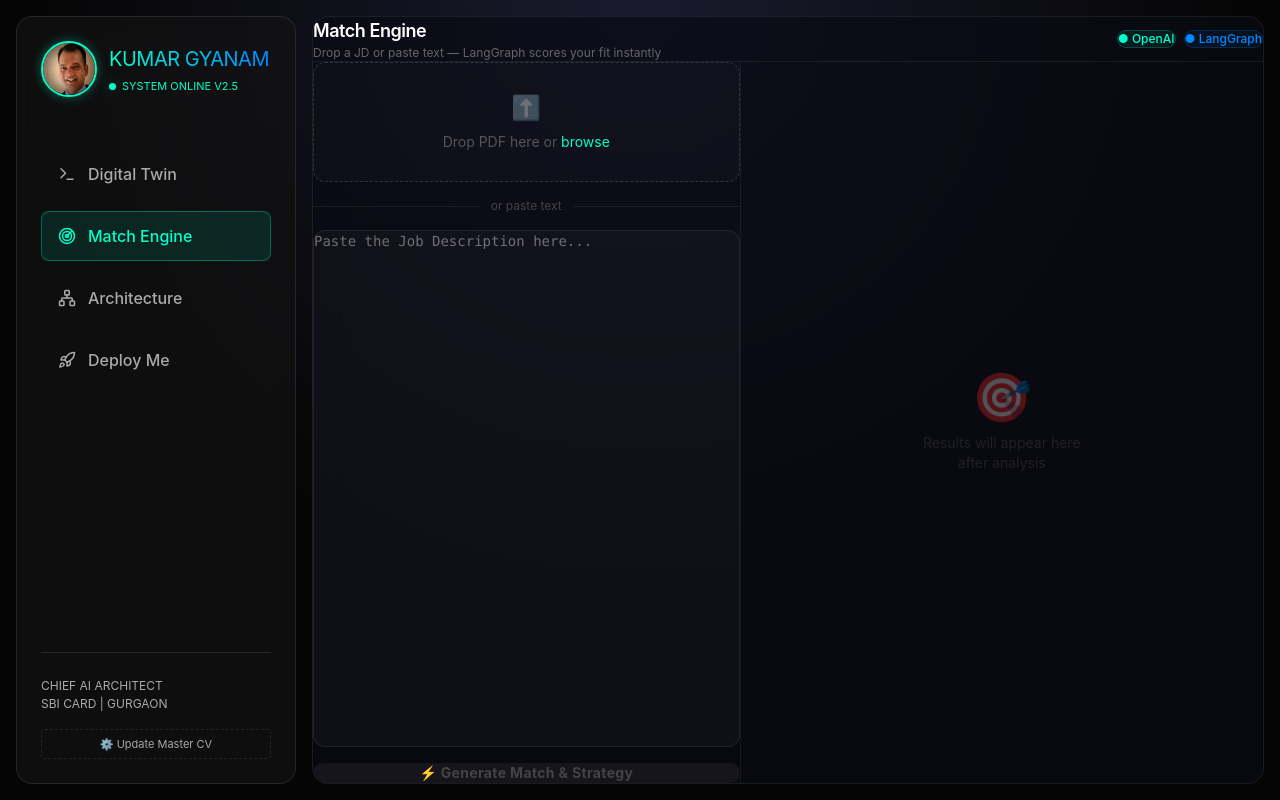
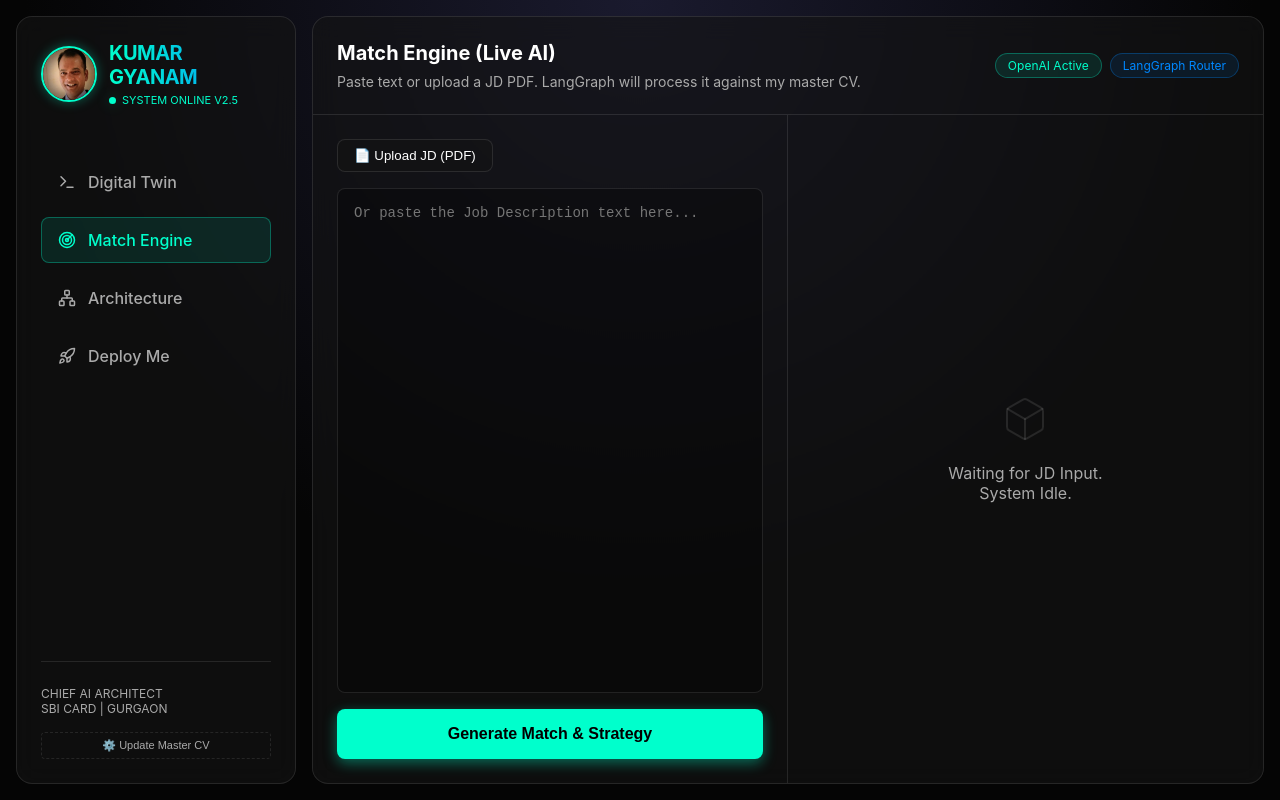
Before and after one commit to gyanamc/Agentic-AI-Resume, a React (Vite) app: page / in a window 1280 px wide. Both pictures are taken after a click on the element "Match Engine". Built offline with nearby package versions, Linux system fonts and the light colour scheme.

Commit message:
Revert "feat: redesign Match Engine with glassmorphism UI using Tailwind"
This reverts commit a207683112432d8d865e10a50cf2b085a53f63bc.

```diff
--- a/src/ReverseInterviewEngine.tsx
+++ b/src/ReverseInterviewEngine.tsx
@@ -3,26 +3,16 @@ import { useState, useRef, type ChangeEvent } from 'react';
 const ReverseInterviewEngine = () => {
   const [jdText, setJdText] = useState('');
   const [jdFile, setJdFile] = useState<File | null>(null);
-  const [isDragging, setIsDragging] = useState(false);
   const [isAnalyzing, setIsAnalyzing] = useState(false);
   const [result, setResult] = useState<any>(null);
+  const [logs, setLogs] = useState<string[]>([]);
   const [error, setError] = useState<string | null>(null);
   const fileInputRef = useRef<HTMLInputElement>(null);
 
   const handleFileUpload = (e: ChangeEvent<HTMLInputElement>) => {
     if (e.target.files && e.target.files[0]) {
       setJdFile(e.target.files[0]);
-      setJdText('');
-    }
-  };
-
-  const handleDrop = (e: React.DragEvent) => {
-    e.preventDefault();
-    setIsDragging(false);
-    const file = e.dataTransfer.files[0];
-    if (file && file.type === 'application/pdf') {
-      setJdFile(file);
-      setJdText('');
+      setJdText(`[PDF File Selected: ${e.target.files[0].name}]`);
     }
   };
 
@@ -37,13 +27,17 @@ const ReverseInterviewEngine = () => {
     setIsAnalyzing(true);
     setResult(null);
     setError(null);
+    setLogs(['[SYSTEM] Initiating Reverse Interview Protocol...', '[LANGGRAPH] Connecting to Backend...', '[AGENT] Parsing Job Description...']);
 
     try {
       let response;
       if (jdFile) {
         const formData = new FormData();
-        formData.append('file', jdFile);
-        response = await fetch('/api/match_file', { method: 'POST', body: formData });
+        formData.append("file", jdFile);
+        response = await fetch('/api/match_file', {
+          method: 'POST',
+          body: formData,
+        });
       } else {
         response = await fetch('/api/match', {
           method: 'POST',
@@ -57,262 +51,163 @@ const ReverseInterviewEngine = () => {
         throw new Error(errorData.detail || 'Failed to analyze JD');
       }
 
+      setLogs(prev => [...prev, '[VECTOR_DB] Extracting contextual matches from CV...', '[LLM] Generating custom strategy...']);
       const data = await response.json();
+
+      setLogs(prev => [...prev, '[SYSTEM] Match Score calculated successfully.']);
       setResult(data);
     } catch (err: any) {
       setError(err.message);
+      setLogs(prev => [...prev, `[ERROR] ${err.message}`]);
     } finally {
       setIsAnalyzing(false);
     }
   };
 
-  const scoreColor = result
-    ? result.score >= 75
-      ? '#00ffcc'
-      : result.score >= 50
-      ? '#0088ff'
-      : '#ff5555'
-    : '#00ffcc';
-
   return (
-    <div className="h-full flex flex-col overflow-hidden rounded-2xl"
-      style={{ background: 'rgba(10,10,20,0.7)', backdropFilter: 'blur(20px)', border: '1px solid rgba(255,255,255,0.08)' }}>
-
-      {/* Header */}
-      <div className="flex items-center justify-between px-6 py-4"
-        style={{ borderBottom: '1px solid rgba(255,255,255,0.07)' }}>
+    <div className="glass-panel" style={{ height: '100%', display: 'flex', flexDirection: 'column', overflow: 'hidden' }}>
+      <div style={{ padding: '24px', borderBottom: '1px solid var(--border-color)', display: 'flex', justifyContent: 'space-between', alignItems: 'center' }}>
         <div>
-          <h2 className="text-white font-semibold text-lg tracking-tight">Match Engine</h2>
-          <p className="text-xs mt-0.5" style={{ color: '#666' }}>
-            Drop a JD or paste text — LangGraph scores your fit instantly
+          <h2 style={{ margin: 0, fontSize: '20px' }}>Match Engine (Live AI)</h2>
+          <p style={{ color: 'var(--text-secondary)', margin: '8px 0 0 0', fontSize: '14px' }}>
+            Paste text or upload a JD PDF. LangGraph will process it against my master CV.
           </p>
         </div>
-        <div className="flex gap-2">
-          <span className="text-xs px-3 py-1 rounded-full font-medium"
-            style={{ background: 'rgba(0,255,204,0.08)', color: '#00ffcc', border: '1px solid rgba(0,255,204,0.2)' }}>
-            ● OpenAI
+        <div style={{ display: 'flex', gap: '8px' }}>
+          <span style={{ background: 'rgba(0, 255, 204, 0.1)', color: 'var(--accent-primary)', padding: '4px 12px', borderRadius: '16px', fontSize: '12px', border: '1px solid rgba(0, 255, 204, 0.3)' }}>
+            OpenAI Active
           </span>
-          <span className="text-xs px-3 py-1 rounded-full font-medium"
-            style={{ background: 'rgba(0,136,255,0.08)', color: '#0088ff', border: '1px solid rgba(0,136,255,0.2)' }}>
-            ● LangGraph
+          <span style={{ background: 'rgba(0, 136, 255, 0.1)', color: 'var(--accent-secondary)', padding: '4px 12px', borderRadius: '16px', fontSize: '12px', border: '1px solid rgba(0, 136, 255, 0.3)' }}>
+            LangGraph Router
           </span>
         </div>
       </div>
 
-      {/* Body */}
-      <div className="flex flex-1 overflow-hidden gap-0">
+      <div style={{ display: 'flex', flex: 1, overflow: 'hidden' }}>
+        {/* Left Side: Input */}
+        <div style={{ width: '50%', padding: '24px', borderRight: '1px solid var(--border-color)', display: 'flex', flexDirection: 'column', gap: '16px' }}>
 
-        {/* ── Left: Input ── */}
-        <div className="flex flex-col gap-4 p-6 overflow-y-auto"
-          style={{ width: '45%', borderRight: '1px solid rgba(255,255,255,0.06)' }}>
-
-          {/* Drop Zone */}
-          <div
-            onDragOver={(e) => { e.preventDefault(); setIsDragging(true); }}
-            onDragLeave={() => setIsDragging(false)}
-            onDrop={handleDrop}
-            onClick={() => !jdFile && fileInputRef.current?.click()}
-            className="relative flex flex-col items-center justify-center gap-2 rounded-xl cursor-pointer transition-all duration-300"
-            style={{
-              height: '120px',
-              border: `1.5px dashed ${isDragging ? '#00ffcc' : jdFile ? '#0088ff' : 'rgba(255,255,255,0.15)'}`,
-              background: isDragging
-                ? 'rgba(0,255,204,0.05)'
-                : jdFile
-                ? 'rgba(0,136,255,0.05)'
-                : 'rgba(255,255,255,0.02)',
-              boxShadow: isDragging ? '0 0 24px rgba(0,255,204,0.15)' : 'none',
-            }}
-          >
-            <input type="file" accept="application/pdf" style={{ display: 'none' }}
-              ref={fileInputRef} onChange={handleFileUpload} />
-
-            {jdFile ? (
-              <>
-                <div className="text-2xl">📄</div>
-                <p className="text-sm font-medium" style={{ color: '#0088ff' }}>{jdFile.name}</p>
-                <button
-                  onClick={(e) => { e.stopPropagation(); clearFile(); }}
-                  className="text-xs px-3 py-1 rounded-full transition-all"
-                  style={{ background: 'rgba(255,85,85,0.1)', color: '#ff5555', border: '1px solid rgba(255,85,85,0.3)' }}>
-                  Remove
-                </button>
-              </>
-            ) : (
-              <>
-                <div className="text-2xl opacity-40">⬆️</div>
-                <p className="text-sm" style={{ color: '#555' }}>
-                  Drop PDF here or <span style={{ color: '#00ffcc' }}>browse</span>
-                </p>
-              </>
+          <div style={{ display: 'flex', gap: '8px' }}>
+            <input
+              type="file"
+              accept="application/pdf"
+              style={{ display: 'none' }}
+              ref={fileInputRef}
+              onChange={handleFileUpload}
+            />
+            <button
+              onClick={() => fileInputRef.current?.click()}
+              style={{ padding: '8px 16px', background: 'var(--panel-bg)', border: '1px solid var(--border-color)', borderRadius: '8px', color: 'var(--text-primary)', cursor: 'pointer' }}>
+              📄 Upload JD (PDF)
+            </button>
+            {jdFile && (
+              <button onClick={clearFile} style={{ padding: '8px 16px', background: 'transparent', border: '1px solid red', color: 'red', borderRadius: '8px', cursor: 'pointer' }}>
+                Clear File
+              </button>
             )}
           </div>
 
-          {/* Divider */}
-          <div className="flex items-center gap-3">
-            <div className="flex-1 h-px" style={{ background: 'rgba(255,255,255,0.07)' }} />
-            <span className="text-xs" style={{ color: '#444' }}>or paste text</span>
-            <div className="flex-1 h-px" style={{ background: 'rgba(255,255,255,0.07)' }} />
-          </div>
-
-          {/* Textarea */}
           <textarea
             value={jdText}
             onChange={(e) => setJdText(e.target.value)}
-            disabled={!!jdFile}
-            placeholder="Paste the Job Description here..."
-            className="flex-1 rounded-xl p-4 text-sm resize-none outline-none transition-all duration-200 font-mono"
+            disabled={jdFile !== null}
+            placeholder={jdFile ? '' : "Or paste the Job Description text here..."}
             style={{
-              minHeight: '180px',
-              background: 'rgba(255,255,255,0.03)',
-              border: '1px solid rgba(255,255,255,0.08)',
-              color: jdFile ? '#333' : '#ccc',
-              caretColor: '#00ffcc',
+              flex: 1,
+              background: 'rgba(0,0,0,0.3)',
+              border: '1px solid var(--border-color)',
+              borderRadius: '8px',
+              padding: '16px',
+              color: 'var(--text-primary)',
+              fontFamily: 'monospace',
+              fontSize: '14px',
+              resize: 'none',
+              outline: 'none',
+              opacity: jdFile ? 0.5 : 1
             }}
-            onFocus={(e) => e.currentTarget.style.borderColor = 'rgba(0,255,204,0.3)'}
-            onBlur={(e) => e.currentTarget.style.borderColor = 'rgba(255,255,255,0.08)'}
           />
-
-          {/* CTA Button */}
           <button
             onClick={handleAnalyze}
-            disabled={isAnalyzing || (!jdText.trim() && !jdFile)}
-            className="relative w-full py-3.5 rounded-xl font-bold text-sm tracking-wide transition-all duration-300 overflow-hidden"
+            disabled={isAnalyzing || (!jdText && !jdFile)}
             style={{
-              background: isAnalyzing || (!jdText.trim() && !jdFile)
-                ? 'rgba(255,255,255,0.05)'
-                : 'linear-gradient(135deg, #00ffcc, #0088ff)',
-              color: isAnalyzing || (!jdText.trim() && !jdFile) ? '#444' : '#000',
-              boxShadow: isAnalyzing || (!jdText.trim() && !jdFile)
-                ? 'none'
-                : '0 4px 24px rgba(0,255,204,0.3)',
-              cursor: isAnalyzing || (!jdText.trim() && !jdFile) ? 'not-allowed' : 'pointer',
+              padding: '16px',
+              background: isAnalyzing ? 'var(--border-color)' : 'var(--accent-primary)',
+              color: isAnalyzing ? 'var(--text-secondary)' : '#000',
+              border: 'none',
+              borderRadius: '8px',
+              fontWeight: 'bold',
+              fontSize: '16px',
+              cursor: isAnalyzing ? 'not-allowed' : 'pointer',
+              transition: 'all 0.2s ease',
+              boxShadow: isAnalyzing ? 'none' : '0 4px 14px rgba(0, 255, 204, 0.4)'
             }}
           >
-            {isAnalyzing ? (
-              <span className="flex items-center justify-center gap-2">
-                <span className="inline-block w-4 h-4 rounded-full border-2 border-t-transparent animate-spin"
-                  style={{ borderColor: '#555', borderTopColor: 'transparent' }} />
-                Analyzing via LangGraph...
-              </span>
-            ) : (
-              '⚡ Generate Match & Strategy'
-            )}
+            {isAnalyzing ? 'Analyzing via LangGraph...' : 'Generate Match & Strategy'}
           </button>
 
-          {error && (
-            <div className="text-xs px-4 py-3 rounded-xl"
-              style={{ background: 'rgba(255,85,85,0.08)', color: '#ff5555', border: '1px solid rgba(255,85,85,0.2)' }}>
-              ⚠ {error}
-            </div>
-          )}
+          {error && <div style={{ color: 'red', fontSize: '14px', marginTop: '8px' }}>{error}</div>}
         </div>
 
-        {/* ── Right: Output ── */}
-        <div className="flex-1 p-6 overflow-y-auto flex flex-col gap-4">
-
-          {/* Idle state */}
-          {!isAnalyzing && !result && (
-            <div className="flex-1 flex flex-col items-center justify-center gap-3 opacity-30">
-              <div className="text-5xl">🎯</div>
-              <p className="text-sm text-center" style={{ color: '#555' }}>
-                Results will appear here<br />after analysis
-              </p>
+        {/* Right Side: Output */}
+        <div style={{ width: '50%', padding: '24px', display: 'flex', flexDirection: 'column', overflowY: 'auto' }}>
+          {!isAnalyzing && !result && logs.length === 0 && (
+            <div style={{ flex: 1, display: 'flex', alignItems: 'center', justifyContent: 'center', color: 'var(--text-secondary)', textAlign: 'center' }}>
+              <div>
+                <svg width="48" height="48" viewBox="0 0 24 24" fill="none" stroke="var(--border-color)" strokeWidth="1" strokeLinecap="round" strokeLinejoin="round" style={{ marginBottom: '16px' }}><path d="M21 16V8a2 2 0 0 0-1-1.73l-7-4a2 2 0 0 0-2 0l-7 4A2 2 0 0 0 3 8v8a2 2 0 0 0 1 1.73l7 4a2 2 0 0 0 2 0l7-4A2 2 0 0 0 21 16z"></path><polyline points="3.27 6.96 12 12.01 20.73 6.96"></polyline><line x1="12" y1="22.08" x2="12" y2="12"></line></svg>
+                <p>Waiting for JD Input.<br/>System Idle.</p>
+              </div>
             </div>
           )}
 
-          {/* Loading skeleton */}
-          {isAnalyzing && (
-            <div className="flex flex-col gap-4 animate-pulse">
-              <div className="h-28 rounded-2xl" style={{ background: 'rgba(255,255,255,0.04)' }} />
-              <div className="h-20 rounded-2xl" style={{ background: 'rgba(255,255,255,0.03)' }} />
-              <div className="h-36 rounded-2xl" style={{ background: 'rgba(255,255,255,0.03)' }} />
+          {logs.length > 0 && !result && (
+            <div style={{ flex: 1, background: '#000', borderRadius: '8px', padding: '16px', fontFamily: 'monospace', fontSize: '13px', border: '1px solid var(--border-color)', overflowY: 'auto' }}>
+              {logs.filter(Boolean).map((log, i) => (
+                <div key={i} style={{ color: log.includes('ERROR') ? 'red' : log.includes('SYSTEM') ? 'var(--text-secondary)' : 'var(--accent-primary)', marginBottom: '8px' }}>
+                  <span style={{ opacity: 0.5 }}>{new Date().toISOString().split('T')[1].slice(0,8)}</span> {log}
+                </div>
+              ))}
+              <div className="animate-pulse" style={{ color: 'var(--accent-secondary)', marginTop: '8px' }}>_</div>
             </div>
           )}
 
-          {/* Result */}
           {result && (
-            <div className="flex flex-col gap-4" style={{ animation: 'fadeSlideIn 0.5s ease' }}>
-
-              {/* Score Card */}
-              <div className="rounded-2xl p-5 flex items-center gap-5"
-                style={{
-                  background: 'rgba(255,255,255,0.03)',
-                  border: `1px solid ${scoreColor}30`,
-                  boxShadow: `0 0 32px ${scoreColor}15`,
-                }}>
-                {/* Circular score */}
-                <div className="relative flex-shrink-0" style={{ width: '88px', height: '88px' }}>
-                  <svg width="88" height="88" viewBox="0 0 88 88">
-                    <circle cx="44" cy="44" r="36" fill="none" stroke="rgba(255,255,255,0.06)" strokeWidth="6" />
-                    <circle
-                      cx="44" cy="44" r="36" fill="none"
-                      stroke={scoreColor} strokeWidth="6"
-                      strokeLinecap="round"
-                      strokeDasharray={`${2 * Math.PI * 36}`}
-                      strokeDashoffset={`${2 * Math.PI * 36 * (1 - result.score / 100)}`}
-                      transform="rotate(-90 44 44)"
-                      style={{ transition: 'stroke-dashoffset 1s ease', filter: `drop-shadow(0 0 6px ${scoreColor})` }}
-                    />
-                  </svg>
-                  <div className="absolute inset-0 flex items-center justify-center">
-                    <span className="font-bold text-xl" style={{ color: scoreColor }}>{result.score}%</span>
-                  </div>
+            <div style={{ animation: 'fadeIn 0.5s ease' }}>
+              <div style={{ display: 'flex', alignItems: 'center', gap: '16px', marginBottom: '24px' }}>
+                <div style={{ width: '80px', height: '80px', borderRadius: '50%', border: '4px solid var(--accent-primary)', display: 'flex', alignItems: 'center', justifyContent: 'center', fontSize: '24px', fontWeight: 'bold', color: 'var(--accent-primary)' }}>
+                  {result.score}%
                 </div>
-
                 <div>
-                  <div className="text-xs font-semibold uppercase tracking-widest mb-1" style={{ color: scoreColor }}>
-                    Match Score
-                  </div>
-                  <p className="text-sm leading-relaxed" style={{ color: '#bbb' }}>
+                  <h3 style={{ margin: '0 0 4px 0', color: 'var(--text-primary)' }}>High Match Confidence</h3>
+                  <p style={{ margin: 0, color: 'var(--text-secondary)', fontSize: '14px', lineHeight: 1.5 }}>
                     {result.matchReason}
                   </p>
                 </div>
               </div>
 
-              {/* Strategy Header */}
-              <div className="flex items-center gap-2 px-1">
-                <span className="text-sm font-semibold" style={{ color: '#888' }}>⚡ 30-60-90 Day Strategy</span>
-                <div className="flex-1 h-px" style={{ background: 'rgba(255,255,255,0.06)' }} />
+              <div style={{ background: 'rgba(255,255,255,0.03)', borderRadius: '8px', border: '1px solid var(--border-color)' }}>
+                <div style={{ padding: '12px 16px', borderBottom: '1px solid var(--border-color)', fontWeight: 'bold', display: 'flex', alignItems: 'center', gap: '8px' }}>
+                  <svg width="16" height="16" viewBox="0 0 24 24" fill="none" stroke="currentColor" strokeWidth="2"><polygon points="13 2 3 14 12 14 11 22 21 10 12 10 13 2"></polygon></svg>
+                  Custom AI Integration Strategy
+                </div>
+                <div style={{ padding: '16px', display: 'flex', flexDirection: 'column', gap: '16px' }}>
+                  <StrategyRow day="30" text={result.strategy.day30} />
+                  <StrategyRow day="60" text={result.strategy.day60} />
+                  <StrategyRow day="90" text={result.strategy.day90} />
+                </div>
               </div>
-
-              {/* Strategy Cards */}
-              {[
-                { day: '30', text: result.strategy.day30, color: '#00ffcc', label: 'Onboard & Audit' },
-                { day: '60', text: result.strategy.day60, color: '#0088ff', label: 'Build & Integrate' },
-                { day: '90', text: result.strategy.day90, color: '#ff00cc', label: 'Scale & Deliver' },
-              ].map(({ day, text, color, label }) => (
-                <div key={day} className="rounded-xl p-4 flex gap-4"
-                  style={{
-                    background: 'rgba(255,255,255,0.02)',
-                    border: '1px solid rgba(255,255,255,0.06)',
-                    borderLeft: `3px solid ${color}`,
-                  }}>
-                  <div className="flex-shrink-0 text-center" style={{ minWidth: '48px' }}>
-                    <div className="text-xs font-bold" style={{ color }}>DAY</div>
-                    <div className="text-2xl font-black leading-none" style={{ color }}>{day}</div>
-                    <div className="text-xs mt-1" style={{ color: '#444' }}>{label}</div>
-                  </div>
-                  <p className="text-sm leading-relaxed" style={{ color: '#aaa' }}>{text}</p>
-                </div>
-              ))}
             </div>
           )}
         </div>
       </div>
-
-      <style>{`
-        @keyframes fadeSlideIn {
-          from { opacity: 0; transform: translateY(12px); }
-          to   { opacity: 1; transform: translateY(0); }
-        }
-        @keyframes spin {
-          to { transform: rotate(360deg); }
-        }
-        .animate-spin { animation: spin 0.8s linear infinite; }
-      `}</style>
     </div>
   );
 };
 
+const StrategyRow = ({ day, text }: any) => (
+  <div style={{ display: 'flex', gap: '16px' }}>
+    <div style={{ minWidth: '50px', fontWeight: 'bold', color: 'var(--accent-secondary)' }}>Day {day}</div>
+    <div style={{ color: 'var(--text-secondary)', fontSize: '14px', lineHeight: 1.5 }}>{text}</div>
+  </div>
+);
+
 export default ReverseInterviewEngine;
--- a/src/index.css
+++ b/src/index.css
@@ -1,5 +1,3 @@
-@import "tailwindcss";
-
 :root {
   --bg-color: #050505;
   --panel-bg: rgba(20, 20, 20, 0.6);
```
